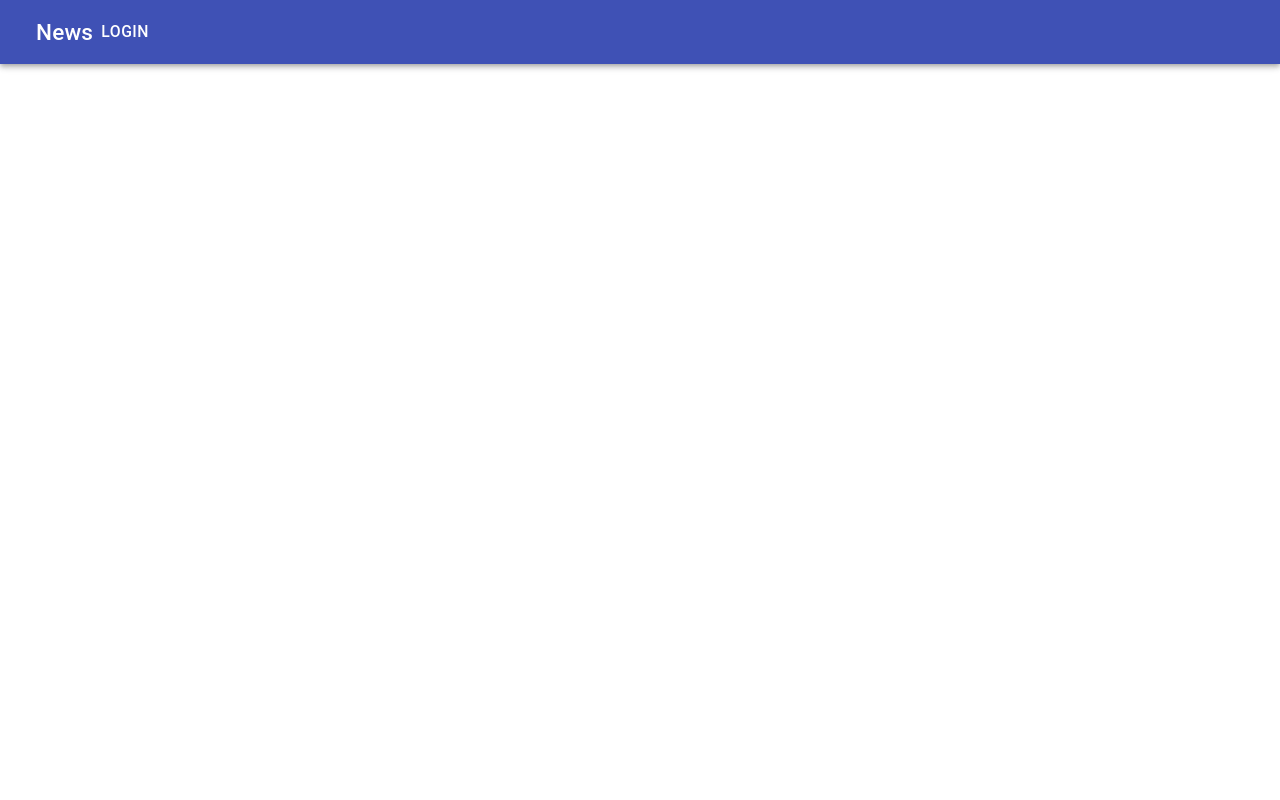
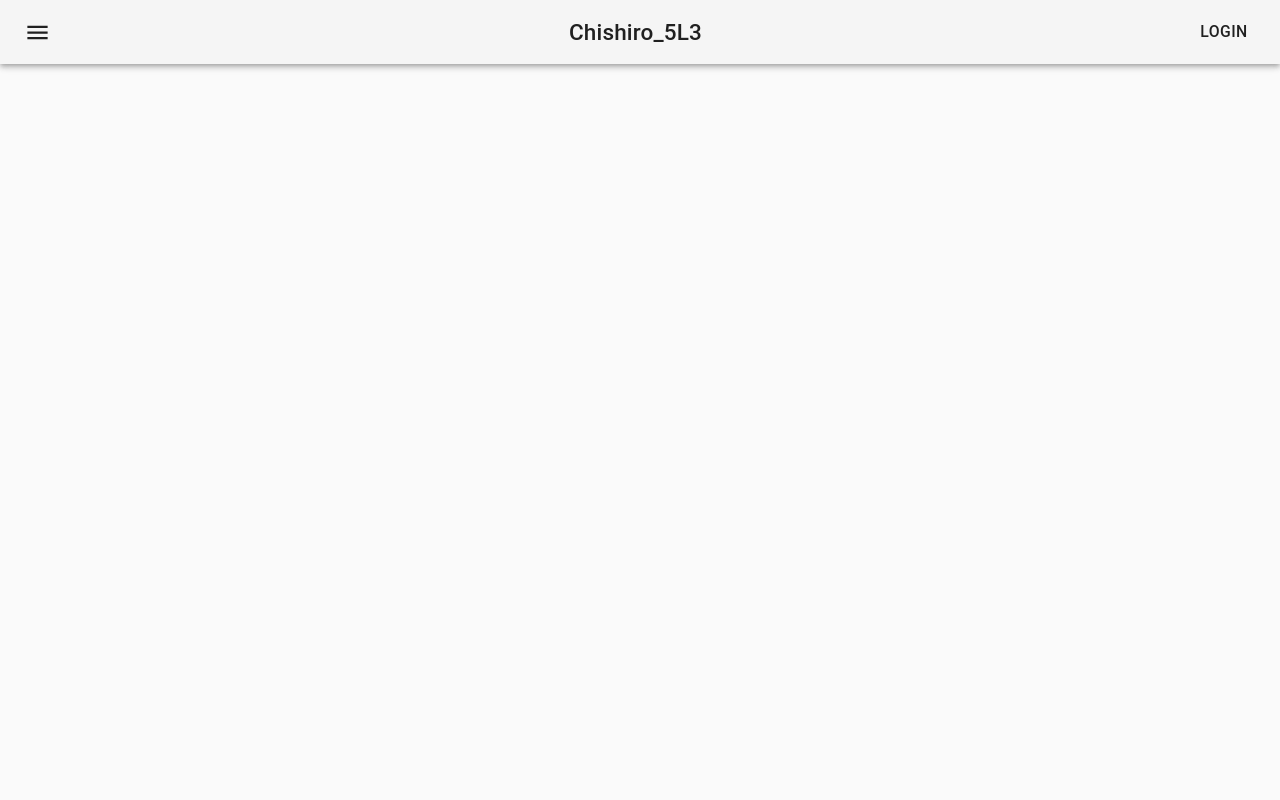
Before and after one commit to kazuki-homma/Chishiro_5L3_portofolio, a Next.js app in the folder next/: page / in a window 1280 px wide. Shown: the top 800 px of the page. Built offline with nearby package versions, Linux system fonts and the light colour scheme.

Commit message:
update appbar

```diff
--- a/next/components/layout.js
+++ b/next/components/layout.js
@@ -1,15 +1,38 @@
 import Head from 'next/head'
 import styles from './layout.module.scss'
-import utilStyles from '../styles/utils.module.css'
+import utilStyles from '../styles/utils.module.scss'
 import Link from 'next/link'
 import { AppBar, Toolbar, IconButton, Typography, Button } from '@material-ui/core';
+import { createStyles, makeStyles } from "@material-ui/core/styles";
+import MenuIcon from "@material-ui/icons/Menu";
 
 import HomeTop from '../pages/HomeTop';
 
 const name = 'Chishiro_5L3'
 export const siteTitle = 'Next.js Sample Website'
 
+
+const useStyles = makeStyles((theme) =>
+  createStyles({
+    root: {
+      flexGrow: 1,
+      color: "#388e3c",
+      backgroundColor: "#81c784"
+    },
+    menuButton: {
+      marginRight: theme.spacing(2)
+    },
+    title: {
+      flexGrow: 1,
+      textAlign: "center"
+    }
+  })
+);
+
+
 export default function Layout({ children, home }) {
+  const classes = useStyles();
+
   return (
     <div className={styles.container}>
       <Head>
@@ -28,12 +51,13 @@ export default function Layout({ children, home }) {
         <meta name="twitter:card" content="summary_large_image" />
       </Head>
       <header className={styles.header}>
-      <AppBar position="static">
+      <AppBar position="static" color="default">
         <Toolbar>
-          <IconButton edge="start" color="inherit" aria-label="menu">
+          <IconButton edge="start" className={classes.menuButton} color="inherit" aria-label="menu">
+            <MenuIcon />
           </IconButton>
-          <Typography variant="h6">
-            News
+          <Typography variant="h6" className={classes.title}>
+            Chishiro_5L3
           </Typography>
           <Button color="inherit">Login</Button>
         </Toolbar>
--- a/next/pages/_app.js
+++ b/next/pages/_app.js
@@ -2,6 +2,7 @@ import React, { useState, useEffect } from 'react';
 import {
   ThemeProvider as MaterialUIThemeProvider
 } from '@material-ui/styles'
+import CssBaseline from '@material-ui/core/CssBaseline';
 
 import theme from '../styles/theme'
 import '../styles/global.scss'
@@ -21,6 +22,7 @@ export default function App({ Component, pageProps }) {
     setTimeout(() => nowLoading(false), 5800);
     return (
         <MaterialUIThemeProvider theme={theme}>
+          <CssBaseline />
           {isLoading
             ? <Loading />
             : <Component {...pageProps} />
--- a/next/pages/index.js
+++ b/next/pages/index.js
@@ -3,7 +3,7 @@ import Link from 'next/link'
 
 import Date from '../components/date'
 import Layout, { siteTitle } from '../components/layout'
-import utilStyles from '../styles/utils.module.css'
+import utilStyles from '../styles/utils.module.scss'
 import { getSortedPostsData } from '../lib/posts'
 
 export async function getStaticProps() {
--- a/next/pages/posts/[id].js
+++ b/next/pages/posts/[id].js
@@ -1,6 +1,6 @@
 import Head from 'next/head'
 
-import utilStyles from '../../styles/utils.module.css'
+import utilStyles from '../../styles/utils.module.scss'
 import { getAllPostIds, getPostData } from '../../lib/posts'
 import Layout from '../../components/layout'
 import Date from '../../components/date'
```
Also changed, not shown: next/styles/utils.module.scss (renamed from next/styles/utils.module.css).
